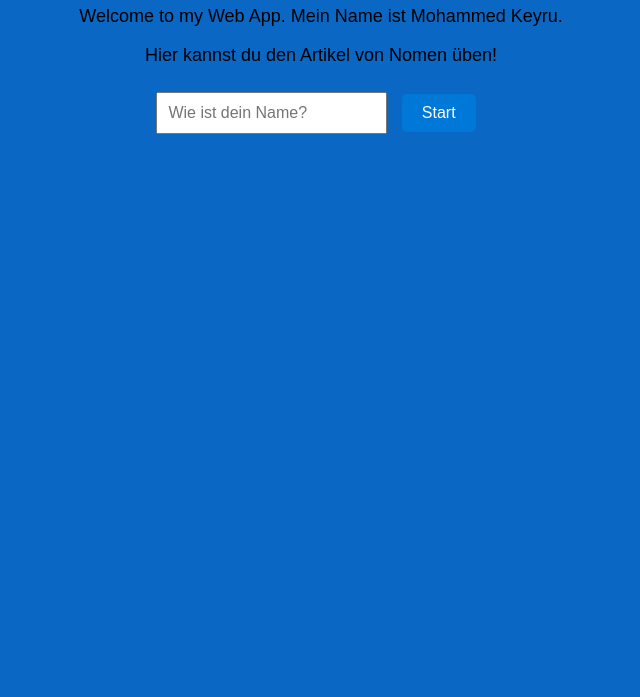
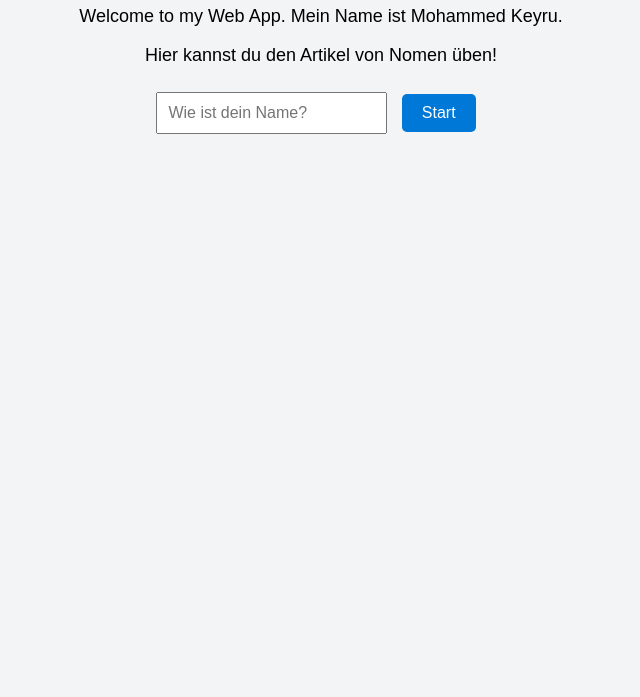
Before and after one commit to mohe833/Second_Project, a plain HTML site: page index.html in a window 1280 px wide. Shown: the part 103-800 px from the top of the page, without its empty margins (319-959 px from the left). Drawn offline with Linux system fonts and the light colour scheme.

Commit message:
Modify css file

```diff
--- a/my.css
+++ b/my.css
@@ -2,7 +2,7 @@ body {
    font-family: Arial, sans-serif;
    text-align: center;
    margin-top: 50px;
-   background-color: #0a67c4;
+   background-color: #f3f4f5;
 }
 input {
    padding: 10px;
```
